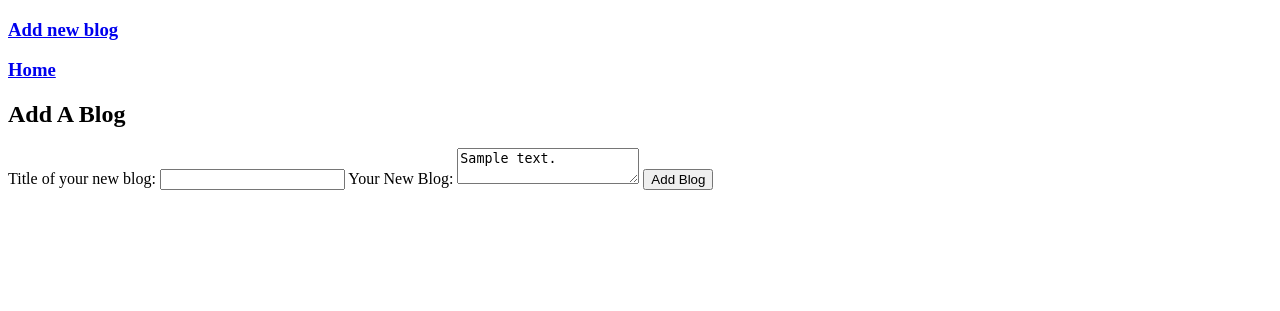
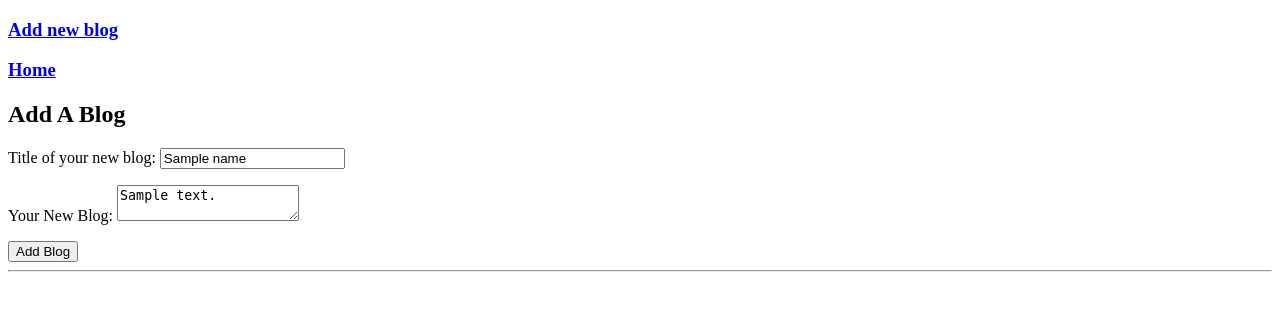
Before and after one commit to niccib/blogz, a Flask app: template templates/newpost.html in a window 1280 px wide. Shown: the top 311 px of the page. Run offline with Flask 2, Linux system fonts and the light colour scheme; the template is opened without the code that fills it: most values are stand-ins (such as "Sample title", 1, 10 or a date in 2020).

Commit message:
Getting closer to done

```diff
--- a/main.py
+++ b/main.py
@@ -25,27 +25,43 @@ def index():
 
 @app.route('/blog', methods=['POST','GET'])
 def blog():
-    if request.method == 'POST':
-        blog_body = request.form['body']
-        blog_name = request.form['title']
-        new_blog = Blog(blog_name,blog_body)
-        db.session.add(new_blog)
+    blog_body = request.form['body']
+    blog_name = request.form['name']
+    amt_name = len(blog_name)
+    amt_body = len(blog_body)
+    title_error = ""
+    text_error = ""
+    if amt_name == 0:
+        title_error = "Please enter a title for your blog"
+    else:
+        blog_name=blog_name
+
+    if amt_body == 0:
+        text_error="Please enter text about your blog"
+    else:
+        blog_body=blog_body
+
+    if not title_error and not text_error:
+        blog_id = request.args.get('blog-id')
+        blog = Blog(blog_name, blog_body)
+        db.session.add(blog)
         db.session.commit()
-
         blogs = Blog.query.all()
-
-        return render_template('blog.html',title=blog_name, body=blog_body, blogs=blogs)
-
+        return render_template('blog.html',name=blog_name, body=blog_body, blogs=blogs, id=blog_id)
+    else:
+        return render_template('newpost.html', name=blog_name,body=blog_body,title_error=title_error, text_error=text_error)
 @app.route('/newpost', methods=['POST','GET'])
 def newpost():
-    return render_template('newpost.html')
+        return render_template('newpost.html')
 
 
-@app.route('/blogpage')
+@app.route('/blogpage', methods=['POST','GET'])
 def blogpage():
-    blog_id = request.args.get('blog-id')
-    blogs = Blog.query.all()
-    return render_template('blogpage.html', id=blog_id, blogs=blogs)
+    blog_id = request.args.get('id')
+    blog_body = request.form['body']
+    blog_name = request.form['name']
+    blog_num = Blog.query.get(blog_id)
+    return render_template('blogpage.html', blog_id=blog_num, name=blog_name, body=blog_body)
 
 if __name__ == "__main__":
     app.run()
--- a/templates/base.html
+++ b/templates/base.html
@@ -1,7 +1,10 @@
 <!DOCTYPE html>
 <html>
     <head>
-        <title>{{title}}</title>
+        <style>
+            .error {color:red}
+        </style>
+        <title>Blogs</title>
     </head>
     <body>
     <h3><a href="/newpost">Add new blog</a></h3>
--- a/templates/newpost.html
+++ b/templates/newpost.html
@@ -6,15 +6,19 @@
     <form action="/blog" method='post'>
         <label>
             Title of your new blog:
-          <input type="text" name='title' />
+            <input type="text" name='name' value='{{name}}' />
         </label>
-
+            <p class="error">{{title_error}}</p>
         <label>
             Your New Blog:
-            <textarea name='body'>{{body}}</textarea>
+            <textarea name='body' value='{{body}}'>{{body}}</textarea>
         </label>
+            <p class="error">{{text_error}}</p>
             <input type="hidden" name="blog-id" value="{{id}}" />
             <input type="submit" value='Add Blog' />
     </form>
     </div>
+    <hr/>
+
+
 {% endblock %}
```
Also changed, not shown: templates/blog.html (+5 -11 lines), templates/blogpage.html (+3 -4 lines).
